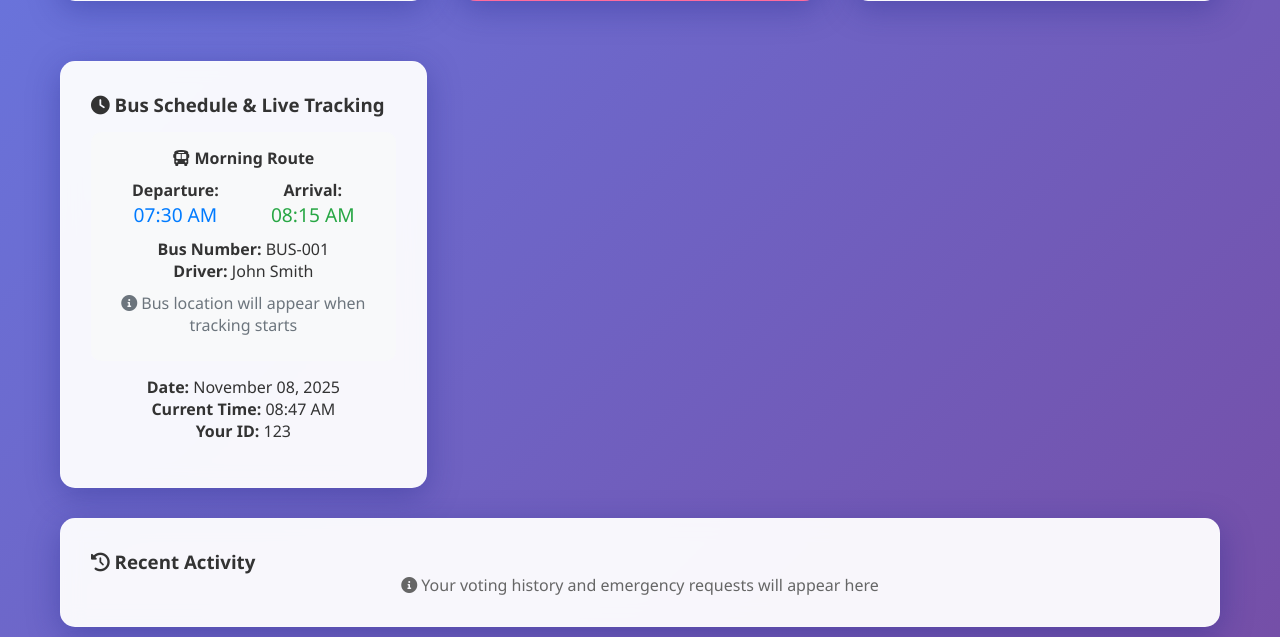
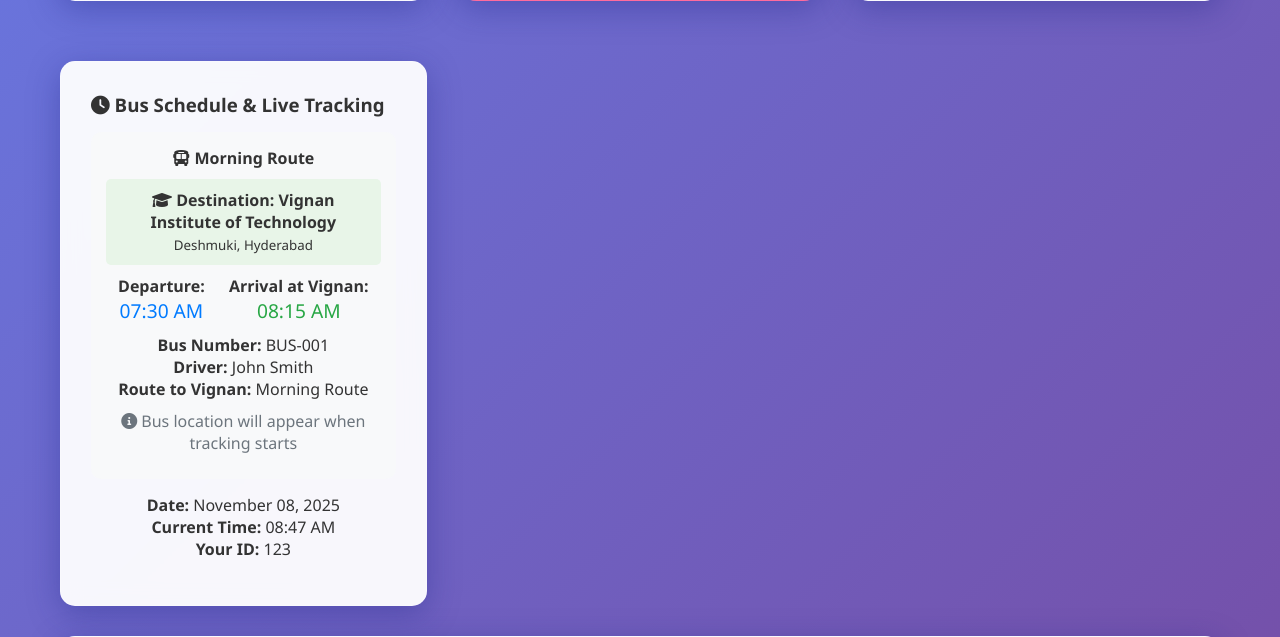
Before and after one commit to hemanthreddy243/Transco, a Flask app: page /dashboard in a window 1280 px wide. Shown: the part 587-1224 px from the top of the page. Run offline with Flask 3, Linux system fonts and the light colour scheme; a user stored in the database is signed in.

Commit message:
first commit

```diff
--- a/app.py
+++ b/app.py
@@ -592,8 +592,8 @@
         DailyVote.needs_bus == True
     ).group_by(BusStop.id).all()
 
-    # School location (example coordinates)
-    school_location = {'latitude': 12.9716, 'longitude': 77.5946}  # Bangalore example
+    # Vignan Institute of Technology, Deshmuki, Hyderabad coordinates
+    school_location = {'latitude': 17.4065, 'longitude': 78.4772}
 
     routes = []
     available_buses = Bus.query.filter_by(is_active=True).all()
--- a/templates/admin_dashboard_secure.html
+++ b/templates/admin_dashboard_secure.html
@@ -127,8 +127,8 @@
         </div>
 
         <!-- Today's Votes -->
-        <div class="row">
-            <div class="col-md-8">
+        <div class="row mb-4">
+            <div class="col-md-6">
                 <div class="card">
                     <div class="card-header">
                         <h5><i class="fas fa-vote-yea"></i> Today's Bus Votes</h5>
--- a/templates/dashboard.html
+++ b/templates/dashboard.html
@@ -77,19 +77,24 @@
             {% if bus_schedule %}
                 <div style="margin: 15px 0; padding: 15px; background: #f8f9fa; border-radius: 10px;">
                     <h4><i class="fas fa-bus"></i> {{ bus_schedule.route_name }}</h4>
+                    <div style="background: #e8f5e8; padding: 10px; border-radius: 5px; margin: 10px 0;">
+                        <strong><i class="fas fa-graduation-cap"></i> Destination: Vignan Institute of Technology</strong><br>
+                        <small>Deshmuki, Hyderabad</small>
+                    </div>
                     <div style="display: flex; justify-content: space-around; margin: 10px 0;">
                         <div>
                             <strong>Departure:</strong><br>
                             <span style="font-size: 1.2em; color: #007bff;">{{ bus_schedule.departure_time.strftime('%I:%M %p') }}</span>
                         </div>
                         <div>
-                            <strong>Arrival:</strong><br>
+                            <strong>Arrival at Vignan:</strong><br>
                             <span style="font-size: 1.2em; color: #28a745;">{{ bus_schedule.arrival_time.strftime('%I:%M %p') }}</span>
                         </div>
                     </div>
                     <div style="margin: 10px 0;">
                         <strong>Bus Number:</strong> {{ bus_schedule.bus_number }}<br>
-                        <strong>Driver:</strong> {{ bus_schedule.driver_name }}
+                        <strong>Driver:</strong> {{ bus_schedule.driver_name }}<br>
+                        <strong>Route to Vignan:</strong> {{ bus_schedule.route_name }}
                     </div>
                     {% if bus_location %}
                         <div style="margin: 15px 0; padding: 10px; background: #d4edda; border-radius: 5px;">
@@ -223,8 +228,8 @@
 function getDirections() {
     var stopLat = parseFloat("{{ user_stop.latitude }}");
     var stopLng = parseFloat("{{ user_stop.longitude }}");
-    var schoolLat = 12.9716;
-    var schoolLng = 77.5946;
+    var schoolLat = 17.4065;
+    var schoolLng = 78.4772;
 
     var url = 'https://www.google.com/maps/dir/' + stopLat + ',' + stopLng + '/' + schoolLat + ',' + schoolLng;
     window.open(url, '_blank');
--- a/templates/import_stops.html
+++ b/templates/import_stops.html
@@ -9,7 +9,7 @@
 <body>
     <nav class="navbar navbar-expand-lg navbar-dark bg-dark">
         <div class="container-fluid">
-            <a class="navbar-brand" href="{{ url_for('admin.admin_dashboard') }}">
+            <a class="navbar-brand" href="{{ url_for('admin_dashboard_secure') }}">
                 <i class="fas fa-bus"></i> Back to Dashboard
             </a>
         </div>
--- a/templates/import_students.html
+++ b/templates/import_students.html
@@ -9,7 +9,7 @@
 <body>
     <nav class="navbar navbar-expand-lg navbar-dark bg-dark">
         <div class="container-fluid">
-            <a class="navbar-brand" href="{{ url_for('admin.admin_dashboard') }}">
+            <a class="navbar-brand" href="{{ url_for('admin_dashboard_secure') }}">
                 <i class="fas fa-bus"></i> Back to Dashboard
             </a>
         </div>
```
Also changed, not shown: instance/smart_transport.db.
